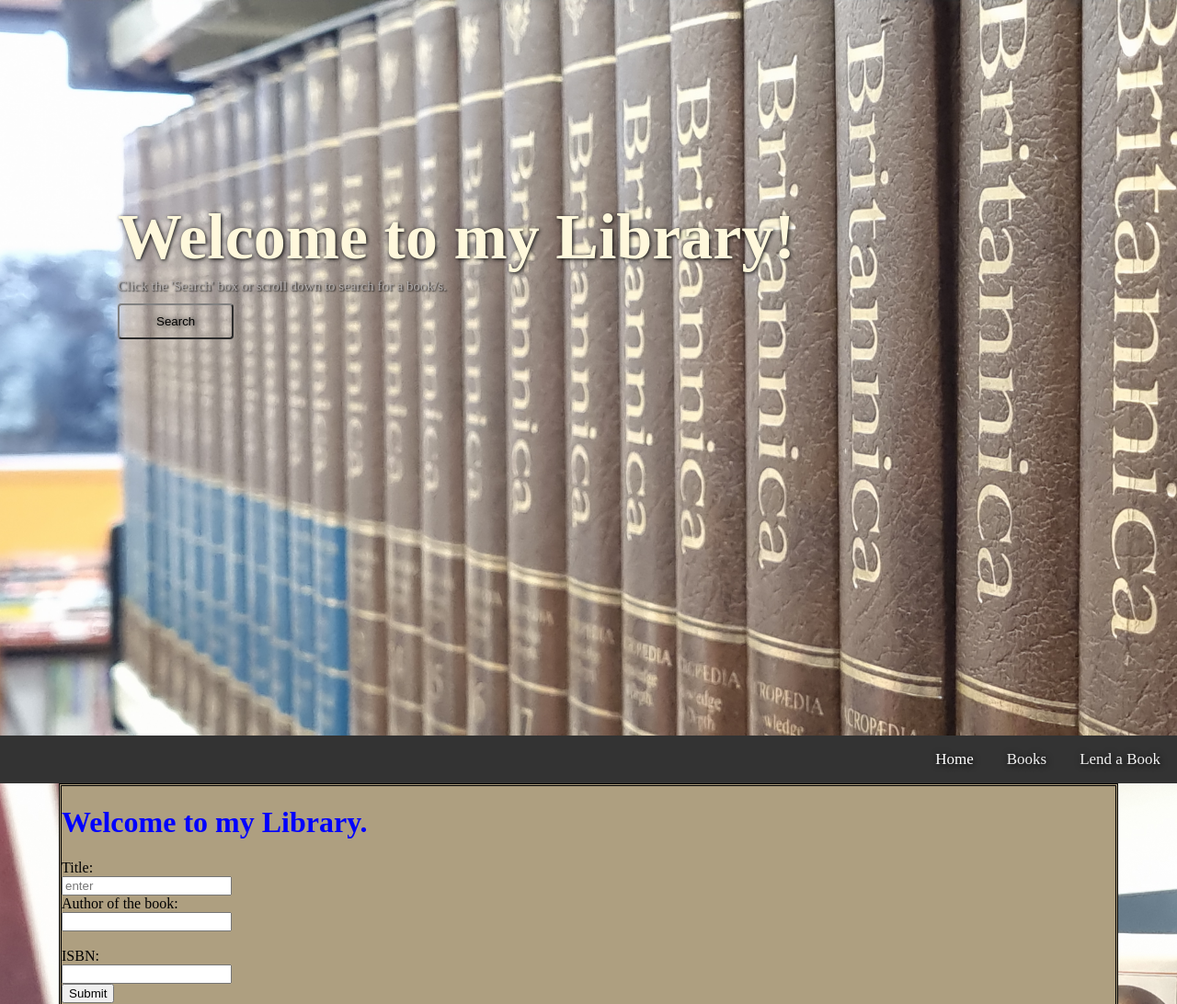
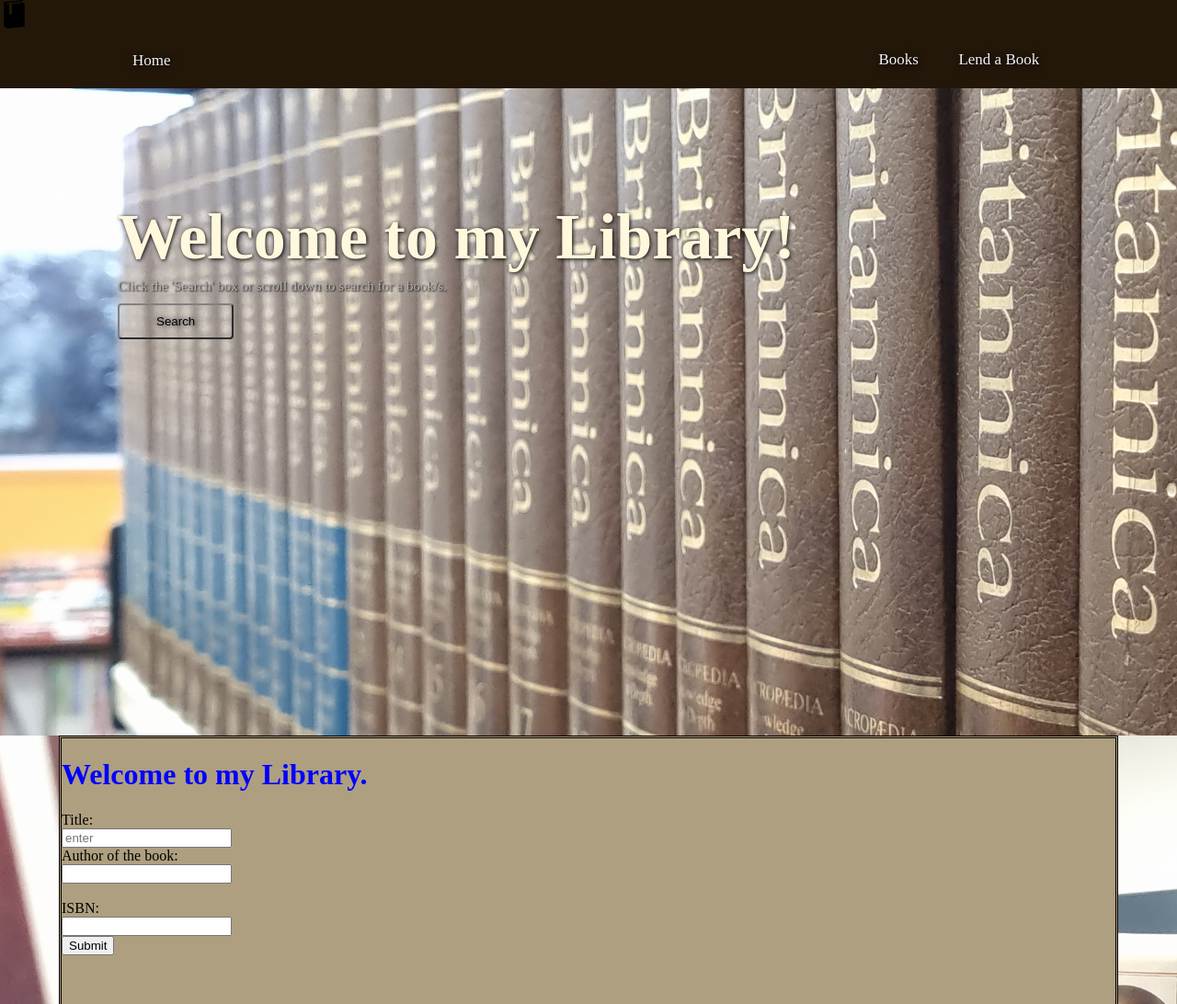
Before and after one commit to aeirou/DIgi-1.3-and-1.4-Assesement-2022, a Flask app: page / in a window 1280 px wide. Shown: the top 1092 px of the page at 92% size. Run offline with Flask 2, Linux system fonts and the light colour scheme.

Commit message:
needs css

```diff
--- a/website/static/style.css
+++ b/website/static/style.css
@@ -58,7 +58,7 @@ body, html {
 
 #navbar {
   overflow: hidden;
-  background-color: #333;
+  background-color: #231709;
 }
 
 #navbar a {
@@ -67,7 +67,7 @@ body, html {
   color: #f2f2f2;
   text-align: center;
   padding: 14px 16px;
-  margin: 2px;
+  margin: 0.5%;
   text-decoration: none;
   font-size: 17px;
 }
@@ -77,23 +77,20 @@ body, html {
   color: black;
 }
 
-#navbar a.active {
-  color: white;
+#navbar a.home {
+  float: left;
+  margin-left: 10%;
 }
-
-.content {
-  padding: 16px;
-  margin-left: 2px;
+#navbar .nav_right {
+  margin-right: 10%;
 }
-
+#nav_bar a.nav_book {
+  margin-left: 10%;
+}
 .sticky {
   position: fixed;
   top: 0;
   width: 100%;
-}
-
-.sticky + .content {
-  padding-top: 60px;
 }
 /* ---------------------------------------- */
 .bookbody {
--- a/website/templates/home.html
+++ b/website/templates/home.html
@@ -8,6 +8,15 @@
     <title>Library</title>
 </head>
 <body class="homebody">
+<div id="navbar">
+    <img src="/website/static/img/booklogo.svg" alt="booklogo"/>
+    <div class="nav_right">
+    <a class="nav_lend_book" href="javascript:void(0)">Lend a Book</a>
+    <a class="nav_book" href="javascript:void(0)">Books</a>
+    </div>
+    <a class="home" href="javascript:void(0)" href="/books">Home</a>
+    </div>
+</div>
 <div class="frontpage">
     <h1>Welcome to my Library!</h1>
     <sub>Click the 'Search' box or scroll down to search for a book/s.</sub>
@@ -15,14 +24,6 @@
     <button><a href="#search">Search</a></button>
     </div>
 </div>
-
-
-    <div id="navbar">
-        <a href="javascript:void(0)">Lend a Book</a>
-        <a href="javascript:void(0)">Books</a>
-        <a class="active" href="javascript:void(0)" href="/books">Home</a>
-    </div>
-
 <div class="body" id="search">
     <h1>Welcome to my Library.</h1>
     <form method="POST">
```
Also changed, not shown: website/static/img/booklogo.svg (added). Lines whose indentation alone changed are shown as unchanged.
